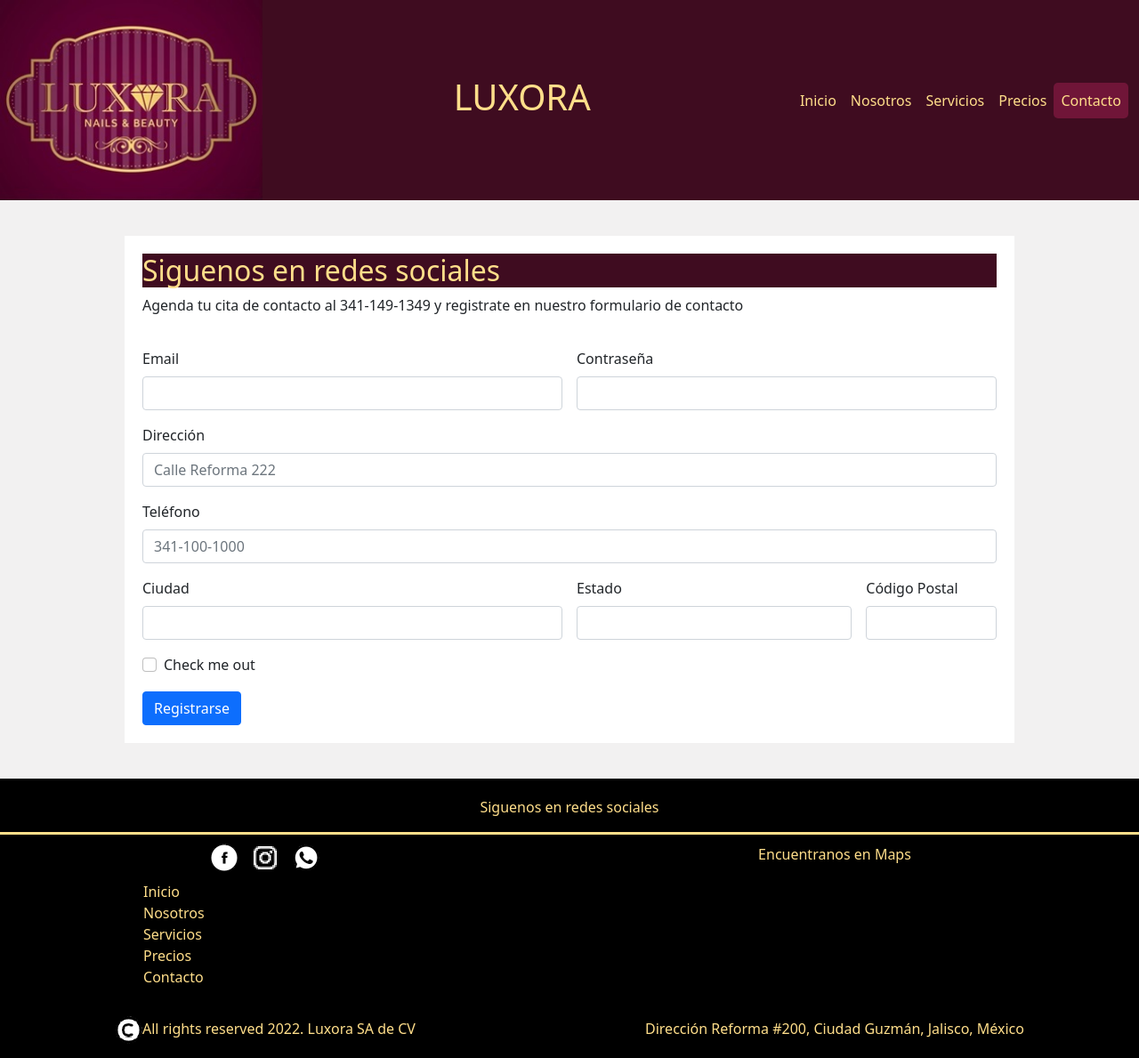
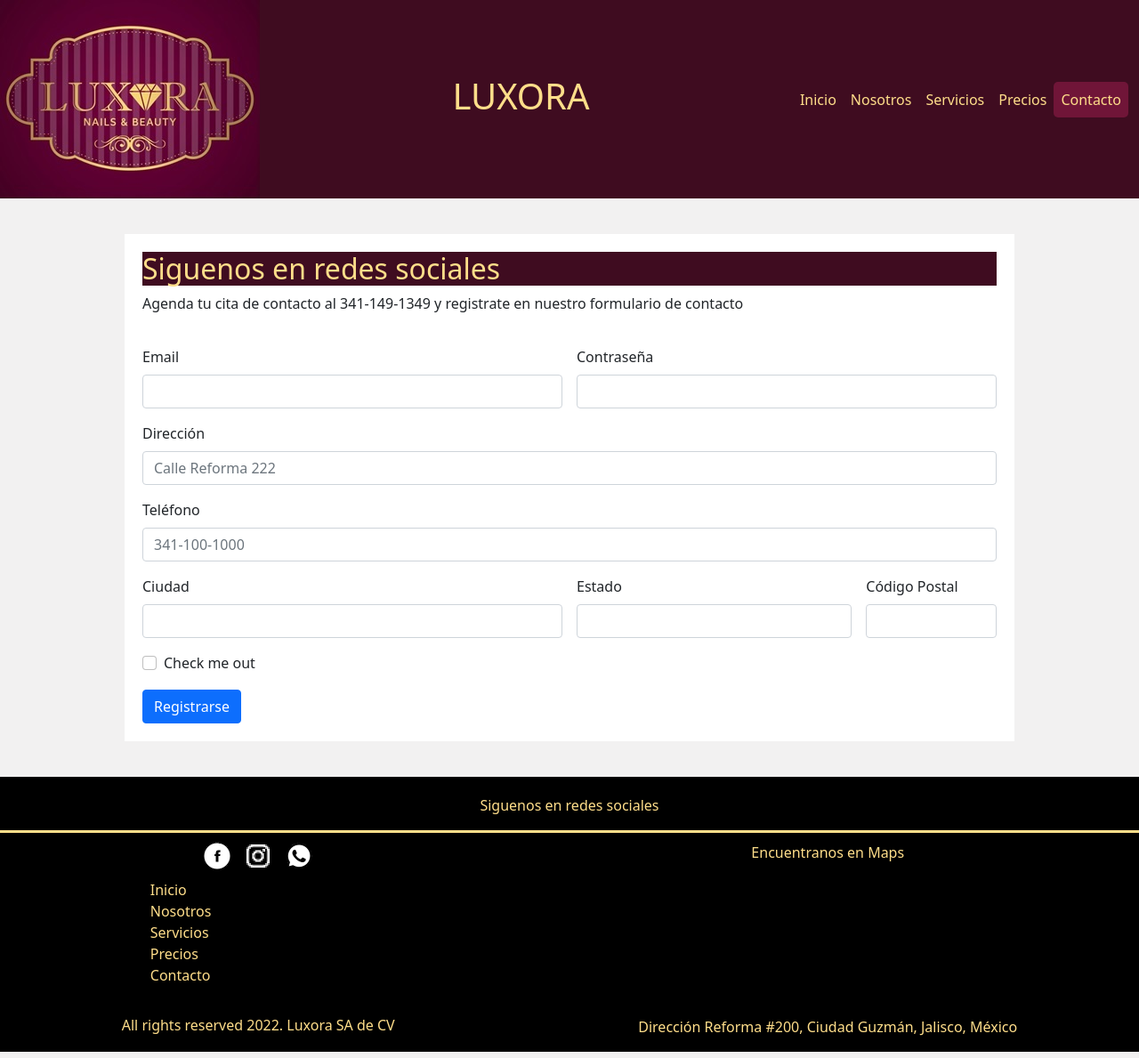
Before and after one commit to EduardoContreras21/luxora, a website: page secciones/contacto.html in a window 1280 px wide. Shown: the whole page at 89% size. Drawn offline with nearby package versions, Linux system fonts and the light colour scheme; grey boxes are pictures that could not be loaded.

Commit message:
detalles

```diff
--- a/estilos/style.css
+++ b/estilos/style.css
@@ -191,7 +191,11 @@ section {
   font-size: 2rem;
 }
 
-@media (max-width: 768px) {
+@media (min-width:385px) and (max-width: 768px) {
+  .logo{
+    width: 75%;
+  }
+
   h1{
     display: none;
   }
--- a/secciones/contacto.html
+++ b/secciones/contacto.html
@@ -18,7 +18,8 @@
 <body>
     <div class="grid-container">
         <header class="header">
-            <img src="../imagenes/LUXORA.jpg" alt="luxora.logo" height="225px">
+            <div class="logo">
+            <img src="../imagenes/LUXORA.jpg" alt="luxora.logo"></div>
             <h1 id="luxora">LUXORA</h1>
             <nav class="navbar navbar-expand-lg navbar-light">
                 <div class="container-fluid">
@@ -126,7 +127,7 @@
                                 <a class="nav-foot" href="../secciones/contacto.html">Contacto</a>
                             </li>
                         </ul>
-                        <p class="derechos"><img src="../imagenes/copyright.png">All rights reserved 2022. Luxora SA de CV</p>
+                        <p class="derechos">All rights reserved 2022. Luxora SA de CV</p>
                     </div>
                 </div>
                 <div>
```
Also changed, not shown: index.html (+3 -2 lines), secciones/nosotros.html (+3 -2 lines), secciones/precios.html (+3 -2 lines), secciones/servicios.html (+3 -2 lines).
